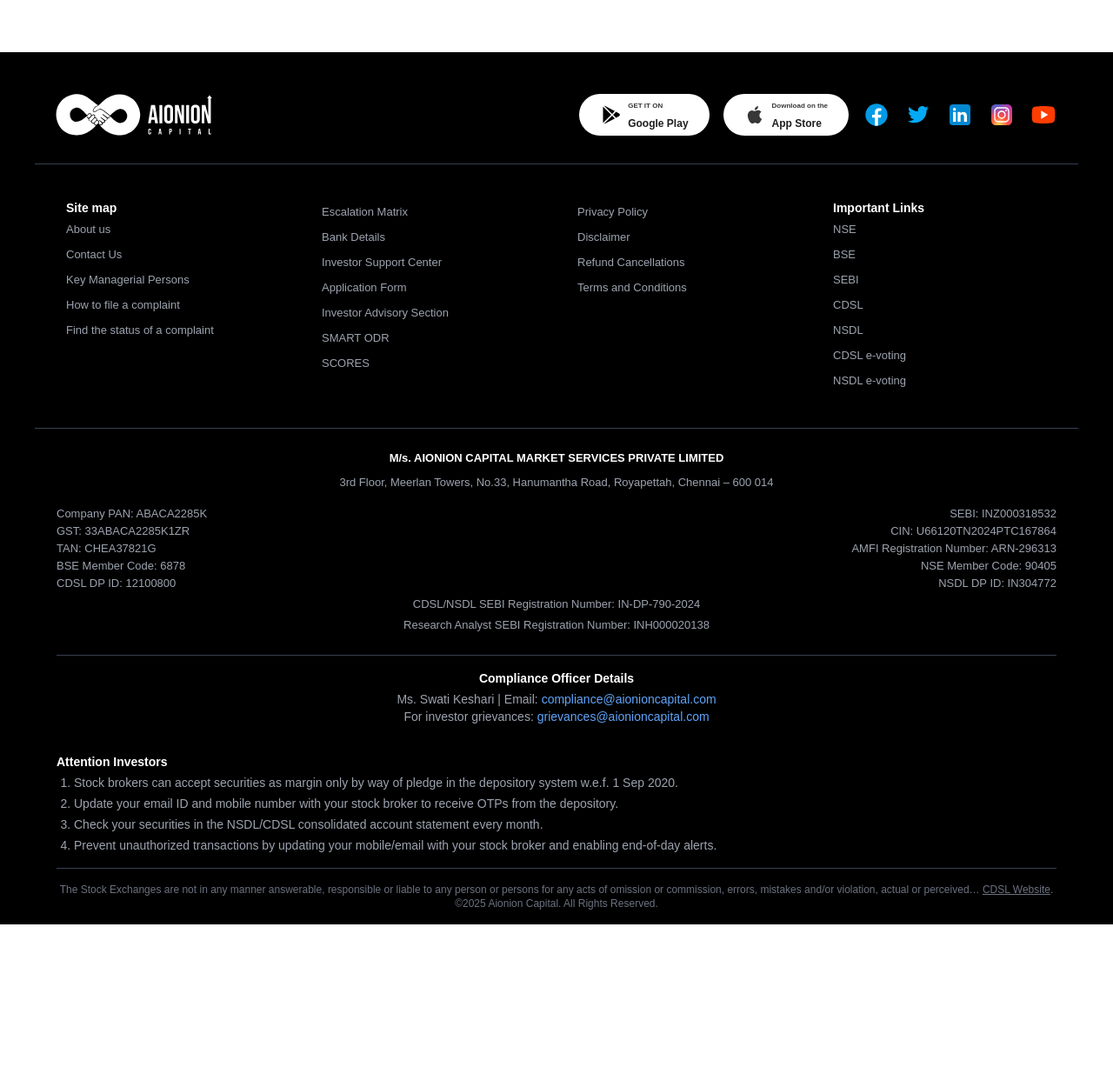
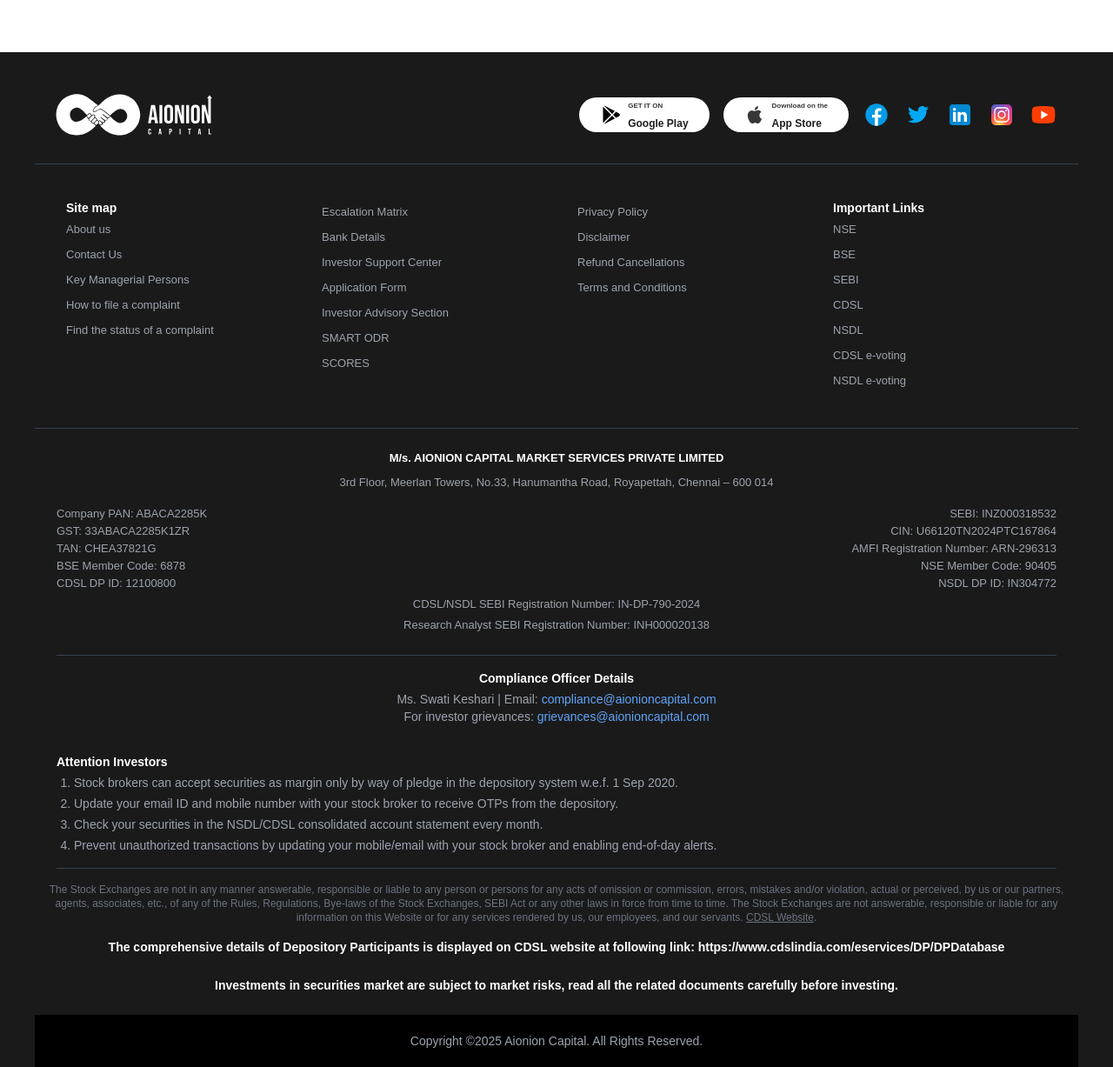
Before and after one commit to Johnrebu/aionioncapital, a Next.js app: page /privacypolicy in a window 1280 px wide. Shown: the part 3172-4399 px from the top of the page at 87% size. Before the commit the page ends 4235 px from the top, so only its background shows below. Built offline with nearby package versions, Linux system fonts and the light colour scheme.

Commit message:
footer updation

```diff
--- a/src/components/layout/footer.tsx
+++ b/src/components/layout/footer.tsx
@@ -263,7 +263,7 @@
 
 const Footer: React.FC = () => {
   return (
-    <footer className="bg-black text-white text-sm px-4 md:px-10 pt-10">
+    <footer className="bg-[#1a1a1a] text-white text-sm px-4 md:px-10 pt-10">
       {/* Logo and App Links */}
       <div className="flex flex-wrap flex-col lg:flex-row justify-center items-center lg:justify-between max-w-[1350px] mx-auto px-6 py-2">
         <Image
@@ -282,7 +282,7 @@
               href="https://play.google.com/store/apps/details?id=com.intellectsoftwares.aionioncaptial"
               className="inline-block"
             >
-              <div className="flex justify-between gap-2 items-center bg-[#ffff] px-6 py-1 rounded-3xl">
+              <div className="flex justify-between gap-2 items-center bg-[#ffff] px-6 py-0 rounded-3xl">
                 <Image
                   src="/footericon/play.svg"
                   alt="google icon"
@@ -303,7 +303,7 @@
               href="https://apps.apple.com/us/app/aionion-capital/id6740156959"
               className="inline-block"
             >
-              <div className="flex justify-between gap-2 items-center bg-[#ffff] px-6 py-1 rounded-3xl">
+              <div className="flex justify-between gap-2 items-center bg-[#ffff] px-6 py-0 rounded-3xl">
                 <AppleIcon
                   className="text-black2 w-[20px] h-[20px]"
                   fontSize="medium"
@@ -358,7 +358,6 @@
         </div>
       </div>
       <div className="max-w-7xl mx-auto grid grid-cols-1 md:grid-cols-4 gap-2 pb-6 border-b border-gray-700"></div>
-
       {/* Link Columns */}
       <div className="grid xl:grid-cols-4 lg:grid-cols-4 md:grid-cols-4 grid-cols-1 gap-6 max-w-[1350px] mx-auto px-6 py-6 md:py-10">
         {[
@@ -461,7 +460,6 @@
           Research Analyst SEBI Registration Number: INH000020138
         </div>
       </div>
-
       {/* Compliance Officer */}
       <div className="max-w-[1150px] mx-auto py-4 text-sm">
         <div className="text-center font-semibold text-white mb-1">
@@ -485,7 +483,6 @@
           </a>
         </p>
       </div>
-
       {/* Attention Investors */}
       <div className="max-w-[1150px] mx-auto py-4 text-sm text-gray-400 border-b border-gray-700">
         <p className="font-semibold text-white mb-1">Attention Investors</p>
@@ -508,20 +505,39 @@
           </li>
         </ol>
       </div>
-
       {/* Disclaimer Bottom */}
       <div className="text-center text-gray-500 text-xs py-4 px-2">
         The Stock Exchanges are not in any manner answerable, responsible or
         liable to any person or persons for any acts of omission or commission,
-        errors, mistakes and/or violation, actual or perceived…{" "}
+        errors, mistakes and/or violation, actual or perceived, by us or our
+        partners, agents, associates, etc., of any of the Rules, Regulations,
+        Bye-laws of the Stock Exchanges, SEBI Act or any other laws in force
+        from time to time. The Stock Exchanges are not answerable, responsible
+        or liable for any information on this Website or for any services
+        rendered by us, our employees, and our servants.{" "}
         <Link href="#" className="underline">
           CDSL Website
         </Link>
         .
         <br />
-        ©2025 Aionion Capital. All Rights Reserved.
       </div>
-
+      <div className="text-center font-semibold text-white mb-1">
+        The comprehensive details of Depository Participants is displayed on
+        CDSL website at following link:
+        https://www.cdslindia.com/eservices/DP/DPDatabase
+      </div>{" "}
+      <br />
+      <div className="text-center font-semibold text-white mb-1">
+        Investments in securities market are subject to market risks, read all
+        the related documents carefully before investing.
+      </div> <br />
+      {/* Copyright Section */}
+      <div className="bg-black text-center py-5 px-6">
+        {" "}
+        <p className="text-gray-400 text-sm">
+          Copyright ©2025 Aionion Capital. All Rights Reserved.{" "}
+        </p>{" "}
+      </div>
     </footer>
   );
 };
```
